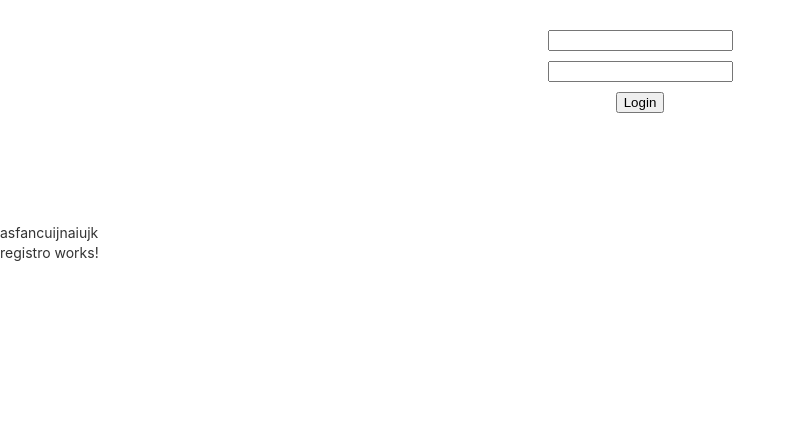
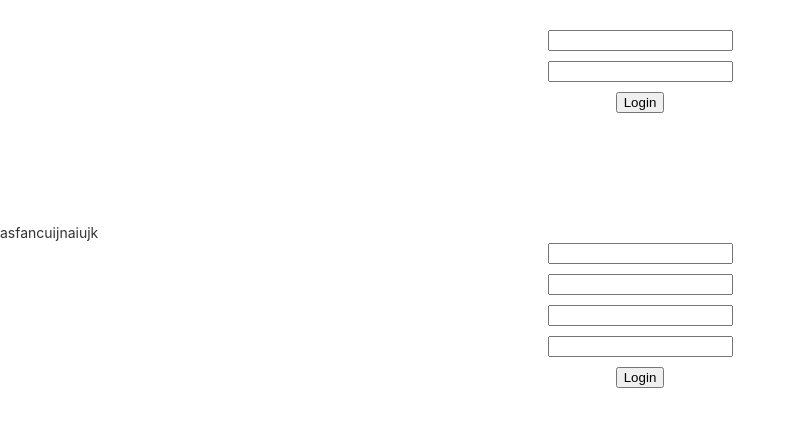
Before and after one commit to CGonzalez97/CGonzalez97-AngularMinitwitterAPI, an Angular app in the folder trabajoMinitwitter/: page / in a window 1280 px wide. Shown: the top 426 px of the page, without its empty margins (0-796 px from the left). Built offline with nearby package versions, Linux system fonts and the light colour scheme.

Commit message:
Toca probar el registro

```diff
--- a/trabajoMinitwitter/src/app/app.module.ts
+++ b/trabajoMinitwitter/src/app/app.module.ts
@@ -10,7 +10,7 @@ import { AppComponent } from './app.component';
 import { BrowserAnimationsModule } from '@angular/platform-browser/animations';
 import { LoginComponent } from './modelos/login-component/login-component.component';
 import { RouterModule, Routes } from '@angular/router';
-import { RegistroComponent } from './registro/registro.component';//Importamos Routes
+import { RegistroComponent } from './modelos/registro/registro.component';//Importamos Routes
 
 
 //Rutas para la navegacion
--- a/trabajoMinitwitter/src/app/modelos/registro.dto.ts
+++ b/trabajoMinitwitter/src/app/modelos/registro.dto.ts
@@ -2,7 +2,7 @@ export class RegistroDto{
   username:string;
   email:string;
   password:string;
-  code:string
+  code:string;
   constructor(username:string, email:string, password:string, code:string){
     this.username = username;
     this.email = email;
--- a/trabajoMinitwitter/src/app/modelos/registro/registro.component.html
+++ b/trabajoMinitwitter/src/app/modelos/registro/registro.component.html
@@ -1,6 +1,6 @@
 <div fxLayout="column" fxLayoutAlign="center center" fxLayoutGap="10px" class="container">
 
-    <input type="text" [(ngModel)]="usuario.username" #em="ngModel" required [username]="true" />
+    <input type="text" [(ngModel)]="usuario.username" #em="ngModel" required  /><!--[username]="true"-->
 
     <input type="email" [(ngModel)]="usuario.email" #em="ngModel" required [email]="true" />
 
@@ -16,9 +16,9 @@
         <p *ngIf="pwd.errors?.pattern">La contraeña debe ser un número entre 4 y 6 dígitos</p>
     </div>
 
-    <input type="code" [(ngModel)]="usuario.code" #em="ngModel" required [code]="true" />
+    <input type="code" [(ngModel)]="usuario.code" #em="ngModel" required  /><!--[code]="true"-->
 
-    <input type="button" (click)="doLogin()" value="Login" />
+    <input type="button" (click)="registrarUsuario()" value="Login" />
 
 
 </div>
--- a/trabajoMinitwitter/src/app/modelos/registro/registro.component.ts
+++ b/trabajoMinitwitter/src/app/modelos/registro/registro.component.ts
@@ -11,7 +11,9 @@ export class RegistroComponent implements OnInit {
 
   usuario:RegistroDto;
 
-  constructor(private registroServicio:RegistroServicio) { }
+  constructor(private registroServicio:RegistroServicio) {
+    this.usuario = new RegistroDto('', '','','');
+  }
 
   ngOnInit(): void {
   }
--- a/trabajoMinitwitter/src/app/registro/registro.component.html
+++ /dev/null
@@ -1 +0,0 @@
-<p>registro works!</p>
--- a/trabajoMinitwitter/src/app/registro/registro.component.ts
+++ /dev/null
@@ -1,15 +0,0 @@
-import { Component, OnInit } from '@angular/core';
-
-@Component({
-  selector: 'app-registro',
-  templateUrl: './registro.component.html',
-  styleUrls: ['./registro.component.scss']
-})
-export class RegistroComponent implements OnInit {
-
-  constructor() { }
-
-  ngOnInit(): void {
-  }
-
-}
```
Also changed, not shown: trabajoMinitwitter/src/app/registro/registro.component.scss (deleted), 1 other file (tests, documents, lock files or other folders).
